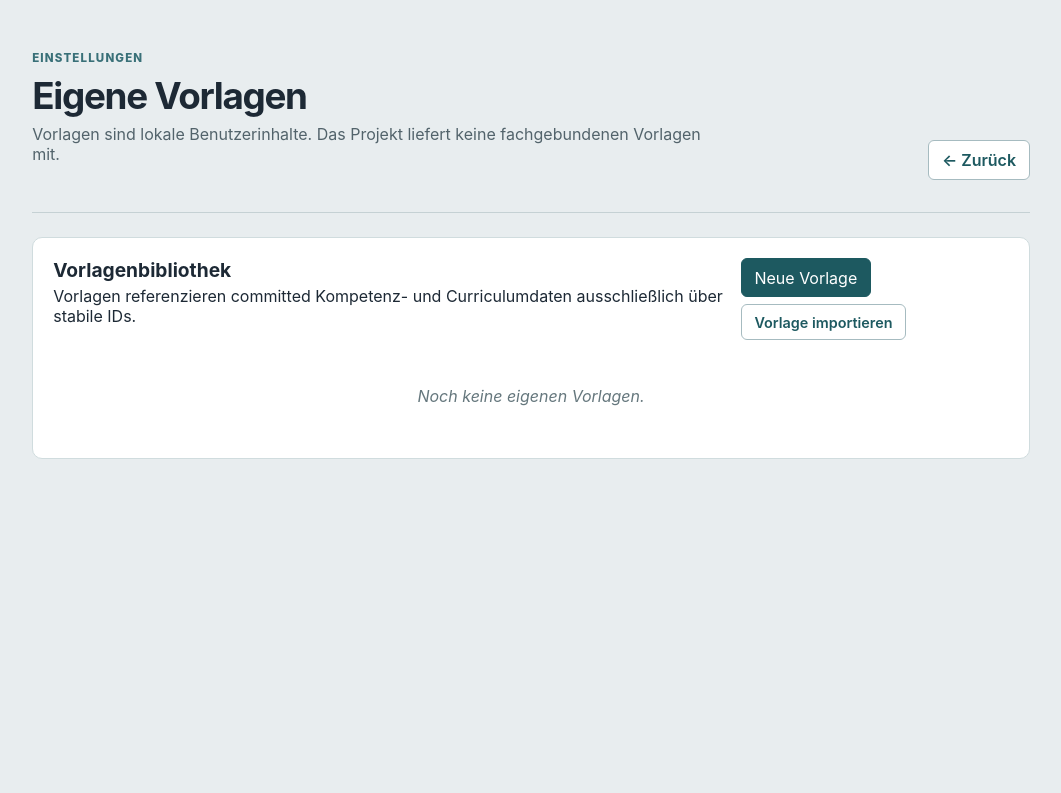
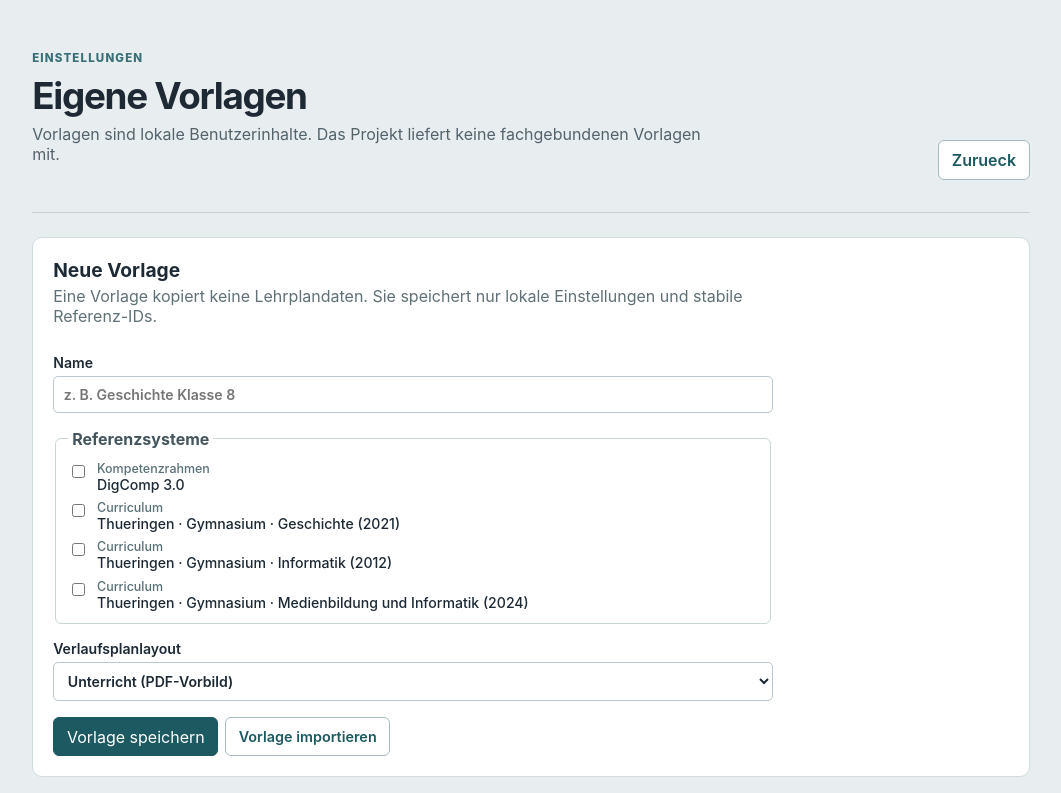
Before and after one commit to Datenflix007/Verlaufs-Planer, a Vue app: page /settings/templates in a window 1280 px wide. Shown: the top 793 px of the page, without its empty margins (109-1170 px from the left). Built offline with nearby package versions, Linux system fonts and the light colour scheme.

Commit message:
feat(templates): select committed references locally

```diff
--- a/src/data/templates/registry.ts
+++ b/src/data/templates/registry.ts
@@ -5,8 +5,13 @@ import type { PlanningTemplate } from '../../domain/types'
 import { parsePlanningTemplate } from '../../schemas/planningTemplate'
 
 const STORAGE_KEY = 'verlaufsplaner.planning-templates.v1'
+export interface TemplateReferenceOption { id: string; name: string; kind: 'competency-framework' | 'curriculum' }
+export const getTemplateReferenceOptions = (): TemplateReferenceOption[] => [
+  ...bundledCompetencyCatalogs.map((catalog) => ({ id: catalog.id, name: catalog.name, kind: 'competency-framework' as const })),
+  ...committedCurricula.map((curriculum) => ({ id: curriculum.id, name: `Thueringen · Gymnasium · ${curriculum.subject.name.de} (${curriculum.version})`, kind: 'curriculum' as const })),
+]
 const localTemplates = (): PlanningTemplate[] => typeof localStorage === 'undefined' ? [] : JSON.parse(localStorage.getItem(STORAGE_KEY) ?? '[]') as PlanningTemplate[]
-const saveLocalTemplates = (templates: PlanningTemplate[]): void => localStorage.setItem(STORAGE_KEY, JSON.stringify(templates))
+const saveLocalTemplates = (templates: PlanningTemplate[]): void => { if (typeof localStorage !== 'undefined') localStorage.setItem(STORAGE_KEY, JSON.stringify(templates)) }
 const ensureReferences = (template: PlanningTemplate): PlanningTemplate => {
   const frameworkIds = new Set([...bundledCompetencyCatalogs.map((catalog) => catalog.id), ...committedCurricula.map((curriculum) => curriculum.id)])
   const layoutIds = new Set(scheduleLayouts.map((layout) => layout.id))
--- a/src/templates.css
+++ b/src/templates.css
@@ -5,5 +5,6 @@
 .settings-card { background:#fff; border:1px solid #d0dcde; border-radius:10px; padding:1.25rem; margin-top:1rem }
 .template-card { display:flex; align-items:center; justify-content:space-between; gap:1rem; border-top:1px solid #dbe4e5; padding:1rem 0 }
 .template-card h3,.template-card p { margin-bottom:.25rem }.template-card p,.template-card small { color:#587078 }.template-actions { display:flex; flex-wrap:wrap; gap:.4rem }.success-message { color:#206b48; font-weight:600 }
+.template-form { display:grid; gap:1rem; max-width:720px }.template-form fieldset { display:grid; gap:.45rem; border:1px solid #c8d6d8; border-radius:6px; padding:.75rem }.template-form legend { color:#43545c; font-weight:700; padding:0 .25rem }.reference-option { display:flex; grid-template-columns:auto 1fr; align-items:start; gap:.55rem; font-weight:500 }.reference-option input { width:auto; margin-top:.25rem }.reference-option small { display:block; color:#587078; font-size:.78rem }
 .new-plan { align-items:end }.new-plan label { min-width:12rem }.home-tools { display:flex; flex-wrap:wrap; align-items:center; gap:.6rem }.recommendation-note { border-left:4px solid #e5a846; background:#fff8e7; padding:.65rem .8rem; color:#5c4a22 }.competency-option.recommended { background:#f0f8f6; border-left:3px solid #397078 }
 @media (max-width:760px) { .settings-header,.template-card { align-items:stretch; flex-direction:column }.new-plan { align-items:stretch; flex-direction:column }.new-plan label { min-width:0 } }
--- a/src/views/TemplateSettingsView.vue
+++ b/src/views/TemplateSettingsView.vue
@@ -1,13 +1,45 @@
 <script setup lang="ts">
-import { onMounted, ref } from 'vue'
+import { computed, onMounted, ref } from 'vue'
 import { download } from '../export/download'
 import type { PlanningTemplate } from '../domain/types'
-import { getPlanningTemplates, registerLocalTemplate, removeLocalTemplate } from '../data/templates/registry'
-const templates = ref<PlanningTemplate[]>([]); const message = ref(''); const error = ref('')
-const refresh = (): void => { templates.value = getPlanningTemplates(); message.value = ''; error.value = '' }; onMounted(refresh)
-function create(): void { const name = window.prompt('Name der neuen Vorlage:')?.trim(); if (!name) return; const template = registerLocalTemplate({ schemaVersion: 1, id: `user-${crypto.randomUUID().slice(0, 8)}`, name: { de: name }, version: '1.0.0', competencyFrameworkIds: [], source: { type: 'local' } }); refresh(); message.value = `Vorlage „${template.name.de}“ angelegt.` }
+import { scheduleLayouts } from '../data/layouts'
+import { getPlanningTemplates, getTemplateReferenceOptions, registerLocalTemplate, removeLocalTemplate } from '../data/templates/registry'
+
+const templates = ref<PlanningTemplate[]>([])
+const message = ref('')
+const error = ref('')
+const name = ref('')
+const selectedReferenceIds = ref<string[]>([])
+const layoutId = ref('teaching')
+const references = computed(() => getTemplateReferenceOptions())
+const refresh = (): void => { templates.value = getPlanningTemplates(); message.value = ''; error.value = '' }
+onMounted(refresh)
+
+function create(): void {
+  const label = name.value.trim()
+  if (!label) { error.value = 'Bitte geben Sie einen Namen fuer die Vorlage an.'; return }
+  const template = registerLocalTemplate({ schemaVersion: 1, id: `user-${crypto.randomUUID().slice(0, 8)}`, name: { de: label }, version: '1.0.0', competencyFrameworkIds: selectedReferenceIds.value, scheduleLayoutIds: [layoutId.value], defaultScheduleLayoutId: layoutId.value, source: { type: 'local' } })
+  name.value = ''; selectedReferenceIds.value = []; layoutId.value = 'teaching'; refresh(); message.value = `Vorlage „${template.name.de}“ angelegt.`
+}
+function toggleReference(id: string, checked: boolean): void { selectedReferenceIds.value = checked ? [...new Set([...selectedReferenceIds.value, id])] : selectedReferenceIds.value.filter((item) => item !== id) }
 function exportTemplate(template: PlanningTemplate): void { download({ filename: `${template.id}.verlaufsplan-template.json`, mimeType: 'application/json;charset=utf-8', content: JSON.stringify(template, null, 2) }) }
 function remove(template: PlanningTemplate): void { removeLocalTemplate(template.id); refresh(); message.value = 'Vorlage gelöscht.' }
 async function importTemplate(event: Event): Promise<void> { const input = event.target as HTMLInputElement; const file = input.files?.[0]; if (!file) return; try { const template = registerLocalTemplate(JSON.parse(await file.text())); refresh(); message.value = `Vorlage „${template.name.de}“ importiert.` } catch (cause) { error.value = cause instanceof Error ? cause.message : 'Die Vorlage konnte nicht importiert werden.' } finally { input.value = '' } }
 </script>
-<template><main class="settings-shell"><header class="settings-header"><div><p class="eyebrow">Einstellungen</p><h1>Eigene Vorlagen</h1><p>Vorlagen sind lokale Benutzerinhalte. Das Projekt liefert keine fachgebundenen Vorlagen mit.</p></div><RouterLink class="secondary link-button" :to="{ name: 'home' }">← Zurück</RouterLink></header><section class="settings-card"><div class="section-heading with-action"><div><h2>Vorlagenbibliothek</h2><p>Vorlagen referenzieren committed Kompetenz- und Curriculumdaten ausschließlich über stabile IDs.</p></div><div class="template-actions"><button type="button" @click="create">Neue Vorlage</button><label class="file-label">Vorlage importieren<input type="file" accept="application/json,.json" @change="importTemplate"></label></div></div><p v-if="!templates.length" class="empty-state">Noch keine eigenen Vorlagen.</p><article v-for="template in templates" :key="template.id" class="template-card"><div><h3>{{ template.name.de }}</h3><small>{{ template.id }} · {{ template.competencyFrameworkIds.join(', ') || 'keine Referenzsysteme' }}</small></div><div class="template-actions"><button type="button" class="secondary" @click="exportTemplate(template)">Exportieren</button><button type="button" class="danger" @click="remove(template)">Löschen</button></div></article></section><p v-if="message" class="success-message">{{ message }}</p><p v-if="error" class="error-message">{{ error }}</p></main></template>
+
+<template>
+  <main class="settings-shell">
+    <header class="settings-header"><div><p class="eyebrow">Einstellungen</p><h1>Eigene Vorlagen</h1><p>Vorlagen sind lokale Benutzerinhalte. Das Projekt liefert keine fachgebundenen Vorlagen mit.</p></div><RouterLink class="secondary link-button" :to="{ name: 'home' }">Zurueck</RouterLink></header>
+    <section class="settings-card">
+      <div class="section-heading"><h2>Neue Vorlage</h2><p>Eine Vorlage kopiert keine Lehrplandaten. Sie speichert nur lokale Einstellungen und stabile Referenz-IDs.</p></div>
+      <form class="template-form" @submit.prevent="create">
+        <label>Name<input v-model="name" required placeholder="z. B. Geschichte Klasse 8"></label>
+        <fieldset><legend>Referenzsysteme</legend><label v-for="reference in references" :key="reference.id" class="reference-option"><input type="checkbox" :checked="selectedReferenceIds.includes(reference.id)" @change="toggleReference(reference.id, ($event.target as HTMLInputElement).checked)"><span><small>{{ reference.kind === 'curriculum' ? 'Curriculum' : 'Kompetenzrahmen' }}</small>{{ reference.name }}</span></label></fieldset>
+        <label>Verlaufsplanlayout<select v-model="layoutId"><option v-for="layout in scheduleLayouts" :key="layout.id" :value="layout.id">{{ layout.name }}</option></select></label>
+        <div class="template-actions"><button type="submit">Vorlage speichern</button><label class="file-label">Vorlage importieren<input type="file" accept="application/json,.json" @change="importTemplate"></label></div>
+      </form>
+    </section>
+    <section class="settings-card"><div class="section-heading"><h2>Vorlagenbibliothek</h2><p>Exportierte Vorlagen bleiben Benutzerinhalte und werden nicht nach `src/data/` geschrieben.</p></div><p v-if="!templates.length" class="empty-state">Noch keine eigenen Vorlagen.</p><article v-for="template in templates" :key="template.id" class="template-card"><div><h3>{{ template.name.de }}</h3><small>{{ template.id }} · {{ template.competencyFrameworkIds.join(', ') || 'keine Referenzsysteme' }}</small></div><div class="template-actions"><button type="button" class="secondary" @click="exportTemplate(template)">Exportieren</button><button type="button" class="danger" @click="remove(template)">Löschen</button></div></article></section>
+    <p v-if="message" class="success-message">{{ message }}</p><p v-if="error" class="error-message">{{ error }}</p>
+  </main>
+</template>
```
Also changed, not shown: 1 other file (tests, documents, lock files or other folders).
